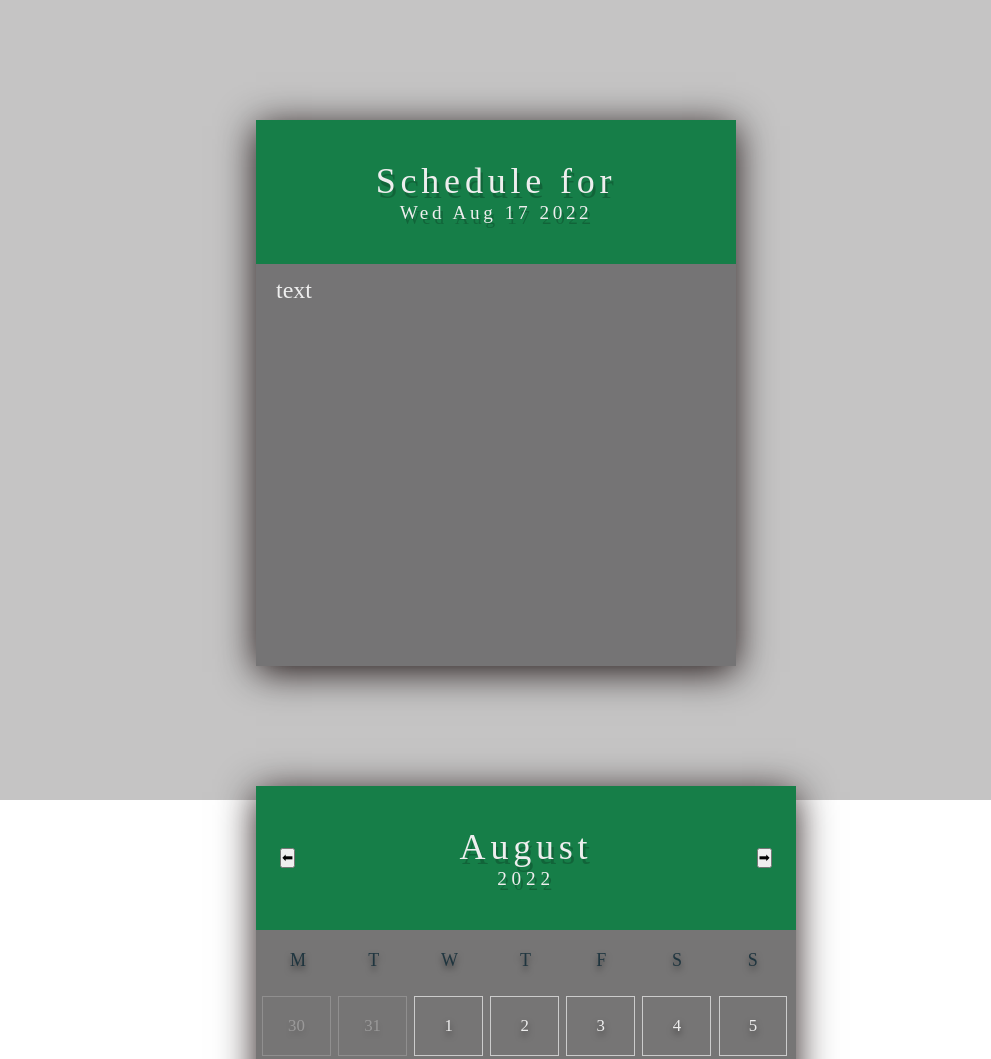
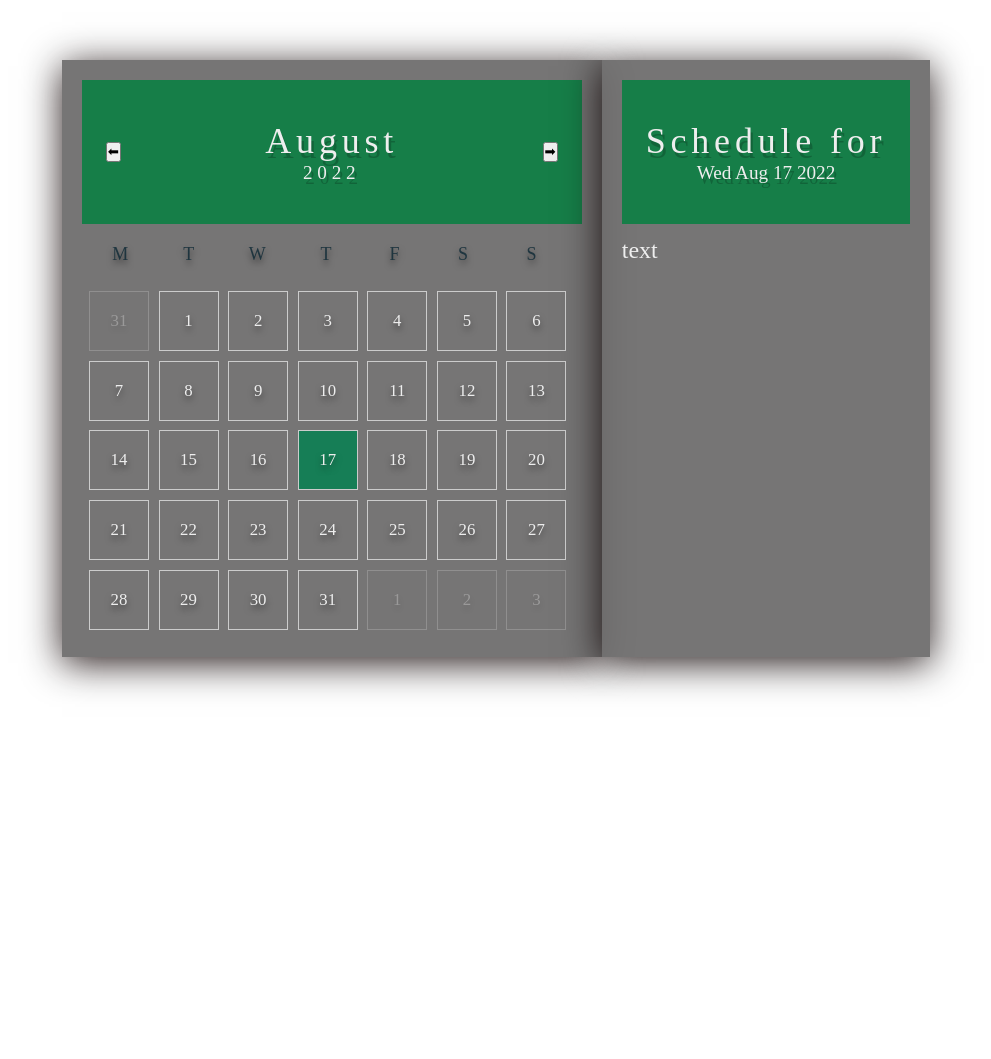
Before and after one commit to sanydge/calendar, a plain HTML site: page index.html in a window 1280 px wide. Shown: the top 1059 px of the page, without its empty margins (144-1135 px from the left). After the commit the page ends 800 px from the top, so only its background shows below. Drawn offline with Linux system fonts and the light colour scheme.

Commit message:
Css changes

```diff
--- a/index.html
+++ b/index.html
@@ -13,16 +13,7 @@
 </head>
 <body>
 <div class="container">
-    <div class="calendar-schedule">
-        <div class="schedule">
-            <div class="schedule-date">
-            <h1>Schedule for</h1>
-            <p></p>
-            </div>
-        </div>
 
-        <div class="schedule-text">text</div>
-    </div>
     <div class="calendar">
         <div class="month">
             <button class="prev"> ⬅</button>
@@ -32,9 +23,6 @@
                 </div>
             <button class="next"> ➡</button>
         </div>
-
-
-
 
         <div class="weekdays">
         <div>M</div>
@@ -50,6 +38,16 @@
 
     </div>
     </div>
+    <div class="calendar-schedule">
+        <div class="schedule">
+            <div class="schedule-date">
+                <h1>Schedule for</h1>
+                <p></p>
+            </div>
+        </div>
+
+        <div class="schedule-text">text</div>
+    </div>
 </div>
 
 
--- a/script.js
+++ b/script.js
@@ -5,7 +5,7 @@ const renderCalendar=()=>{
     const months = ["January", "February", "March", "April", "May","June", "July", "August", "September", "October", "November", "December"];
     const lastDay = new Date(date.getFullYear(), date.getMonth()+1, 0).getDate();
     const previousLastDay = new Date(date.getFullYear(), date.getMonth(), 0).getDate();
-    const firstDayIndex = date.getDay() - 1;
+    const firstDayIndex = date.getDay() - 2;
     const lastDayIndex = new Date(date.getFullYear(), date.getMonth()+1, 0).getDay();
     const nextDays = 7 - lastDayIndex - 1;
 
--- a/style.css
+++ b/style.css
@@ -8,58 +8,43 @@ html{
     font-size: 75%;
 }
 .container{
-    width: 100%;
-    height: 100vh;
-    background-color: #c5c4c4;
+
+    margin-top: 60px;
+    display:flex;
+    justify-content: center;
+    flex-wrap: wrap;
     color: #eee;
 }
 
 .calendar {
+    padding: 20px;
     width: 45rem;
     background-color: rgba(108, 107, 107, 0.93);
     box-shadow: 0 0.5rem 3rem rgba(14, 1, 1, 0.9);
     display: inline-block;
     justify-content: center;
     align-items: center;
-    float:left;
-    margin-left: 400px;
-    margin-top: 120px;
 
 }
 .calendar-schedule {
-    width: 40rem;
-    background-color: #232328;
+    padding: 20px;
     box-shadow: 0 0.5rem 3rem rgba(12, 1, 1, 0.9);
-    float: right;
-    margin-right: 400px;
-    margin-top: 120px;
-
+    background-color: rgba(108, 107, 107, 0.93);
 }
 .schedule-text{
-    width: 100%;
-    height: 33.5rem;
-    background-color: rgba(124, 123, 123, 0.93);
-    display:flex;
-    justify-content: flex-start;
-    align-items: flex-start;
     font-size: x-large;
-    padding-left: 20px;
     padding-top: 13px;
 }
 
 .schedule{
-    width: 100%;
     height: 12rem;
     background-color: #167e48;
     display:flex;
-    justify-content: space-between;
+    justify-content: center;
     align-items: center;
     padding: 0 2rem;
     text-align: center;
     text-shadow:0.2rem .4rem rgba(0,0,0,0.2);
-    font-size: 2.6rem;
-    font-weight: 500;
-    letter-spacing: 0.3rem;
 
 }
 .schedule-date{
@@ -67,8 +52,6 @@ html{
     display: inline-block;
     justify-content: space-between;
     align-items: center;
-
-
 }
 .schedule h1{
     font-size: 3rem;
@@ -104,8 +87,6 @@ html{
     font-size: 1.6rem;
 }
 
-
-
 .weekdays {
     width: 100%;
     height: 5rem;
@@ -119,7 +100,7 @@ html{
     font-size: 1.5rem;
     font-weight: 400;
     letter-spacing: 0.1rem;
-    width: calc(44.2rem / 7);
+    width: calc(40rem / 7);
     display: flex;
     justify-content: center;
     align-items: center;
@@ -136,8 +117,8 @@ html{
 .days div {
     border: 1px solid #ccc;
     font-size: 1.4rem;
-    margin: 0.3rem;
-    width: calc(40.2rem / 7);
+    margin: 0.4rem;
+    width: calc(35rem / 7);
     height: 5rem;
     display: flex;
     justify-content: center;
```
